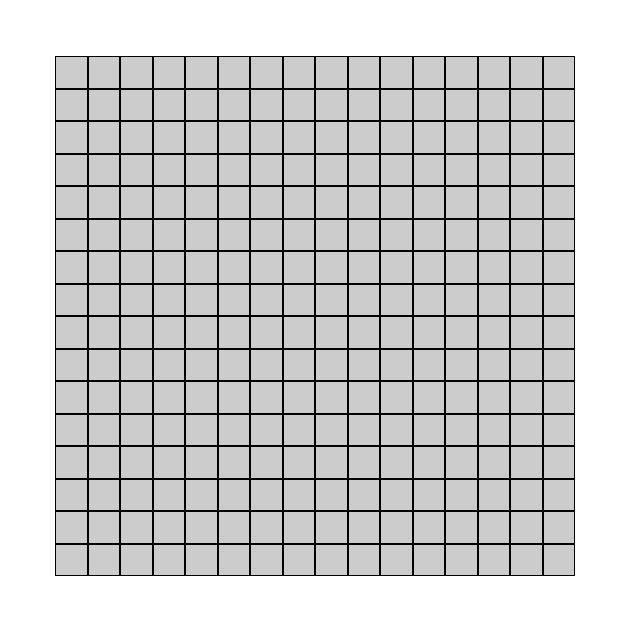
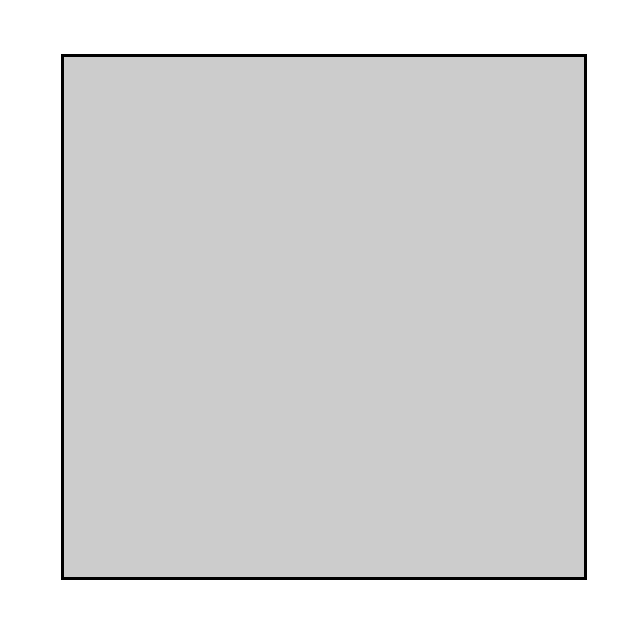
Before and after one commit to dianedoan/etch-a-sketch, a plain HTML site: page index.html in a window 1280 px wide. Shown: the whole page, without its empty margins (1-641 px from the left). Drawn offline with Linux system fonts and the light colour scheme.

Commit message:
Remove square border and add container border

```diff
--- a/styles.css
+++ b/styles.css
@@ -3,13 +3,13 @@
     flex-wrap: wrap;
     height: 520px;
     width: 520px;
-    padding: 48px;
+    margin: 54px;
+    border: 3px solid black;
 }
 
 .square {
     box-sizing: border-box;
     height: calc(100%/16);
     width: calc(100%/16);
-    border: 1px solid black;
     background-color: #ccc;
 }
```
